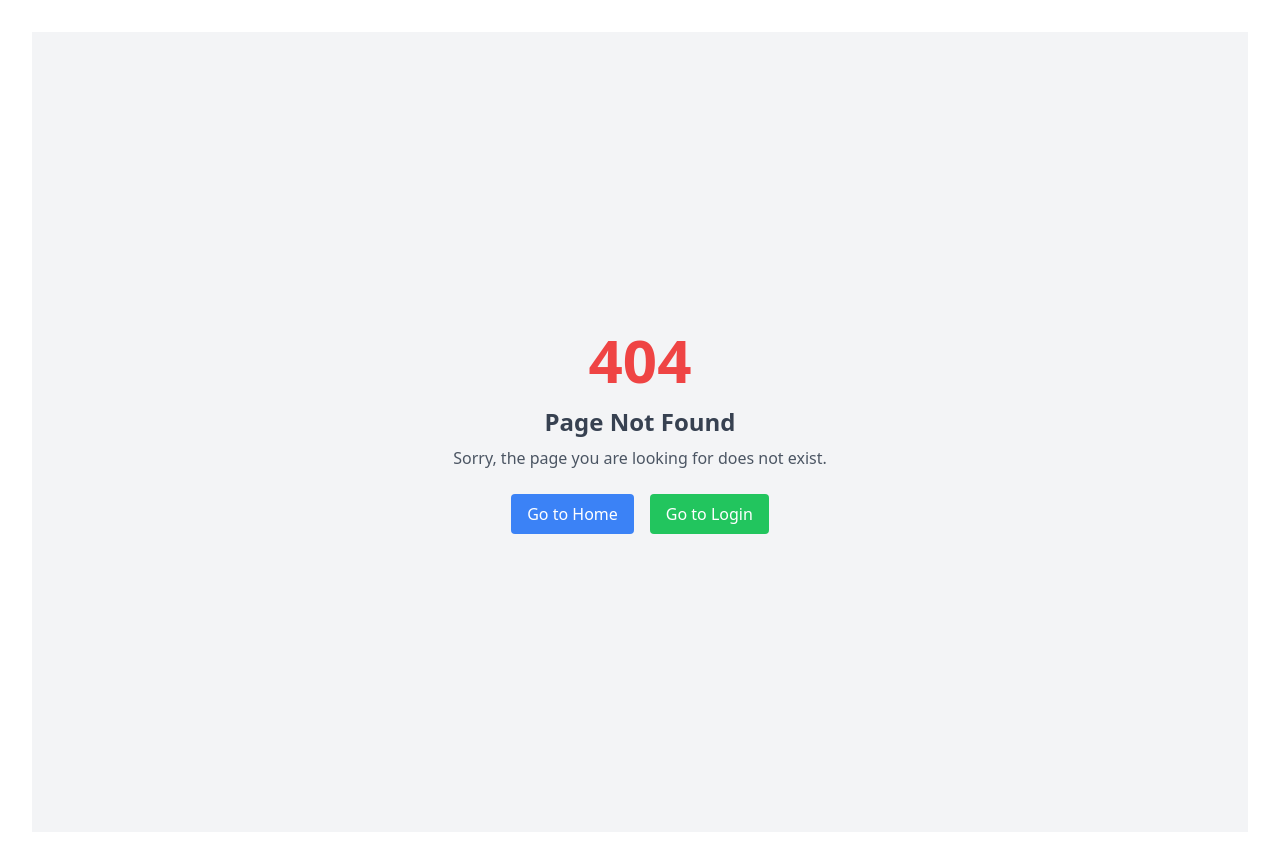
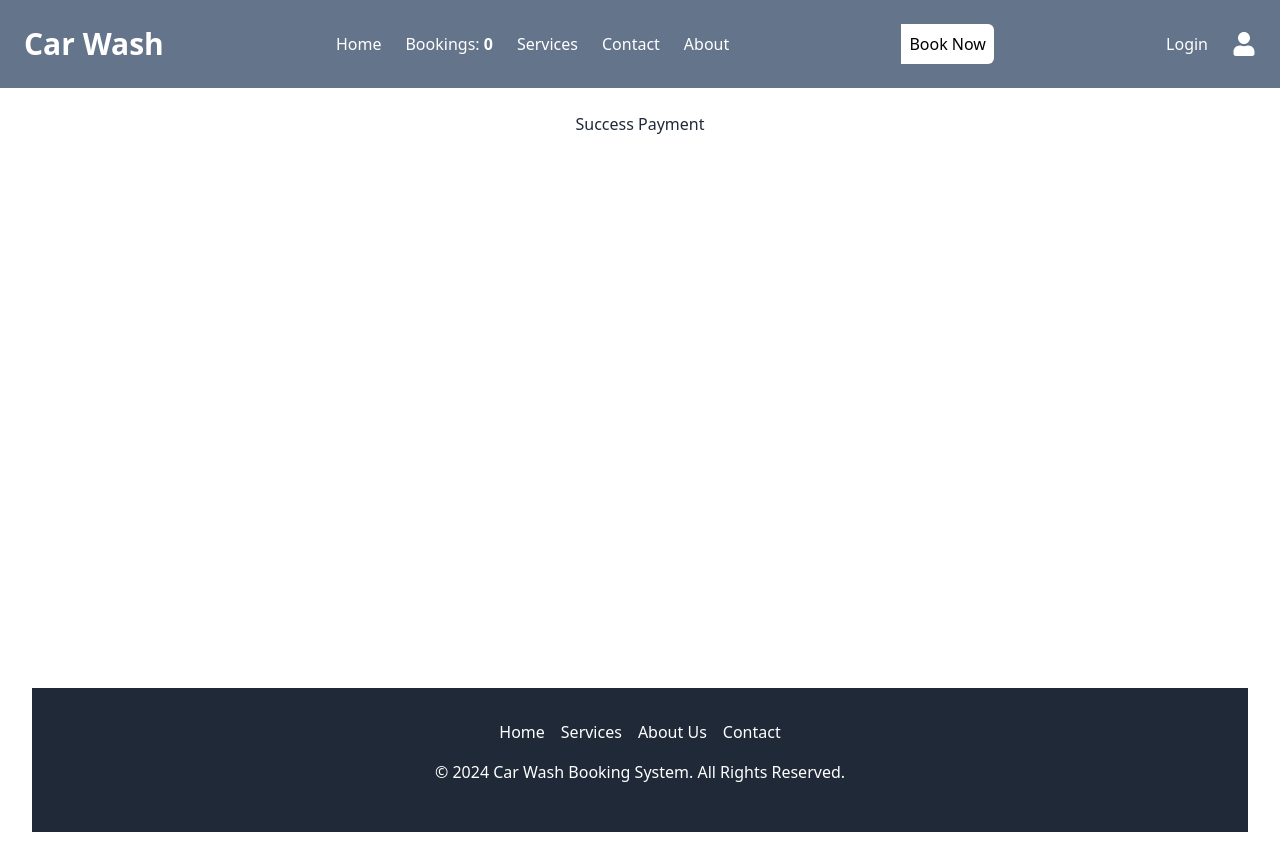
Before and after one commit to azir9200/car-wash-client, a React (Vite) app: page /payment/success in a window 1280 px wide. Before the commit this address had no page. Built offline with nearby package versions, Linux system fonts and the light colour scheme.

Commit message:
Payment failed conponents added

```diff
--- a/src/components/Navbar/Navbar.tsx
+++ b/src/components/Navbar/Navbar.tsx
@@ -61,9 +61,15 @@ const Navbar = () => {
         </div>
 
         <div className="hidden md:flex items-center">
-          <button className="bg-white text-black p-2 rounded-r-md hover:bg-slate-700 text-base font-medium">
+          {/* <button className="bg-white text-black p-2 rounded-r-md hover:bg-slate-700 text-base font-medium">
+
+          </button> */}
+          <Link
+            to="/services"
+            className="bg-white text-black p-2 rounded-r-md hover:bg-slate-700 text-base font-medium"
+          >
             Book Now
-          </button>
+          </Link>
         </div>
 
         {/* Cart and User Icons */}
--- a/src/components/ShareHome/Reviews.tsx
+++ b/src/components/ShareHome/Reviews.tsx
@@ -4,9 +4,9 @@ import {
   useCreteReviewMutation,
   useGetAllReviewQuery,
 } from "@/redux/Api/reviewApi";
-import { RootState } from "@/redux/store";
+import { selectCurrentUser } from "@/redux/features/userSlice";
+import { useAppSelector } from "@/redux/hooks";
 import { useState, useEffect } from "react";
-import { useSelector } from "react-redux";
 import { useNavigate } from "react-router-dom";
 import Swal from "sweetalert2";
 
@@ -16,10 +16,10 @@ const Reviews = () => {
   const [submitReview] = useCreteReviewMutation();
   const { data: reviews } = useGetAllReviewQuery(undefined);
   const allReviews = reviews?.data;
-  const user = useSelector((state: RootState) => state.user.user);
+  const user = useAppSelector(selectCurrentUser);
   const userName = user?.name;
   const navigate = useNavigate();
-  console.log(userName, "name")
+  console.log(user, "name");
 
   useEffect(() => {
     if (user?.token && window.location.hash === "#reviews") {
@@ -50,7 +50,7 @@ const Reviews = () => {
       <h2 className="text-2xl font-semibold mb-4">Leave a Review</h2>
 
       {/* Black Overlay for non-logged-in users */}
-      {!user?.token && (
+      {!user && (
         <div className="relative">
           <div className="absolute inset-0 bg-black bg-opacity-50 flex items-center justify-center">
             <div className="text-center">
@@ -70,7 +70,7 @@ const Reviews = () => {
         </div>
       )}
 
-      {user?.token && (
+      {user && (
         <div className="mt-4">
           <textarea
             className="w-full p-2 border border-gray-700 rounded-md"
--- /dev/null
+++ b/src/pages/ConfimationSuccess/ConfirmationSuccess.tsx
@@ -0,0 +1,9 @@
+const ConfirmationSuccess = () => {
+  return (
+    <div>
+      <h2> Success Payment </h2>
+    </div>
+  );
+};
+
+export default ConfirmationSuccess;
--- /dev/null
+++ b/src/pages/PaymentFailed/PaymentFailed.tsx
@@ -0,0 +1,9 @@
+const PaymentFailed = () => {
+  return (
+    <div>
+      <h1> Payment Failed</h1>
+    </div>
+  );
+};
+
+export default PaymentFailed;
--- a/src/redux/Api/baseApi.ts
+++ b/src/redux/Api/baseApi.ts
@@ -11,7 +11,8 @@ import {
 import { logout } from "../features/userSlice";
 
 const baseQuery = fetchBaseQuery({
-  baseUrl: "http://localhost:5000/api",
+  baseUrl: "https://backend-deply-project.vercel.app/api",
+  // baseUrl: "http://localhost:5000/api",
 
   credentials: "include",
   prepareHeaders: (headers, { getState }) => {
```
Also changed, not shown: src/routes/Routes.tsx (+10 -0 lines).
